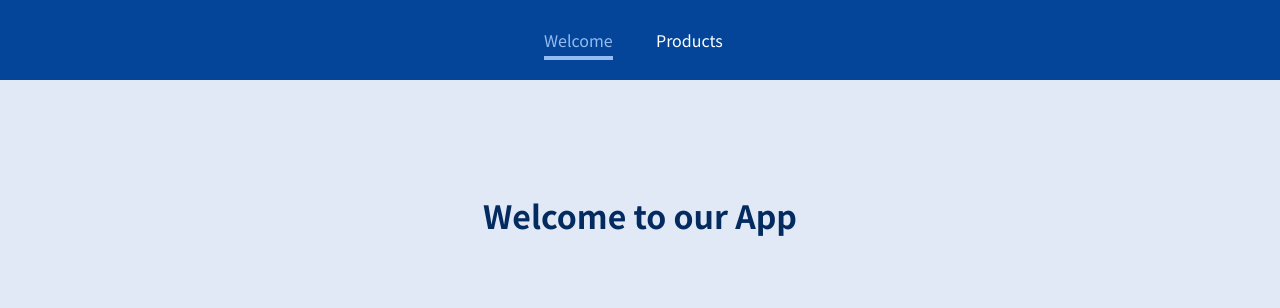
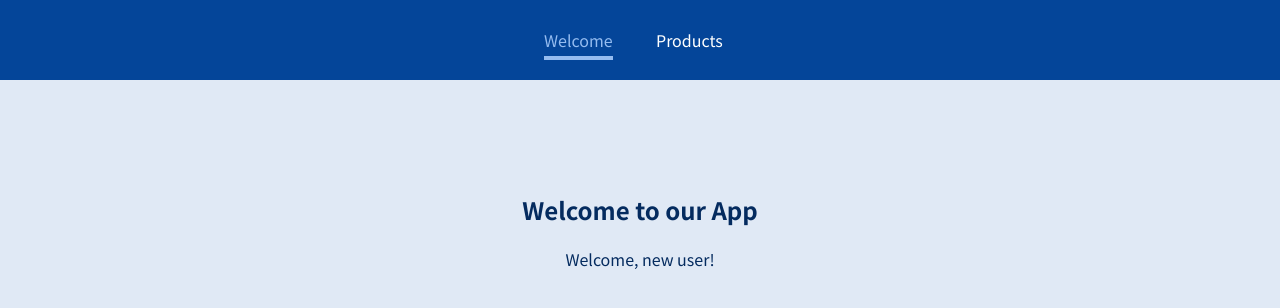
Before and after one commit to David-EstradaSD/React_RoutingIntro, a JavaScript app: page /welcome/new-user in a window 1280 px wide. Shown: the top 308 px of the page. Built offline with nearby package versions, Linux system fonts and the light colour scheme.

Commit message:
Implement nested Routes

```diff
--- a/src/pages/Welcome.js
+++ b/src/pages/Welcome.js
@@ -1,9 +1,14 @@
-
+import { Route } from "react-router-dom";
 
 const Welcome = () => {
-    return (
-        <h1> Welcome to our App </h1>
-    );
+  return (
+    <section>
+      <h1> Welcome to our App </h1>
+      <Route path="/welcome/new-user">
+        <p>Welcome, new user!</p>
+      </Route>
+    </section>
+  );
 };
 
 export default Welcome;
```
Also changed, not shown: 1 other file (tests, documents, lock files or other folders).
